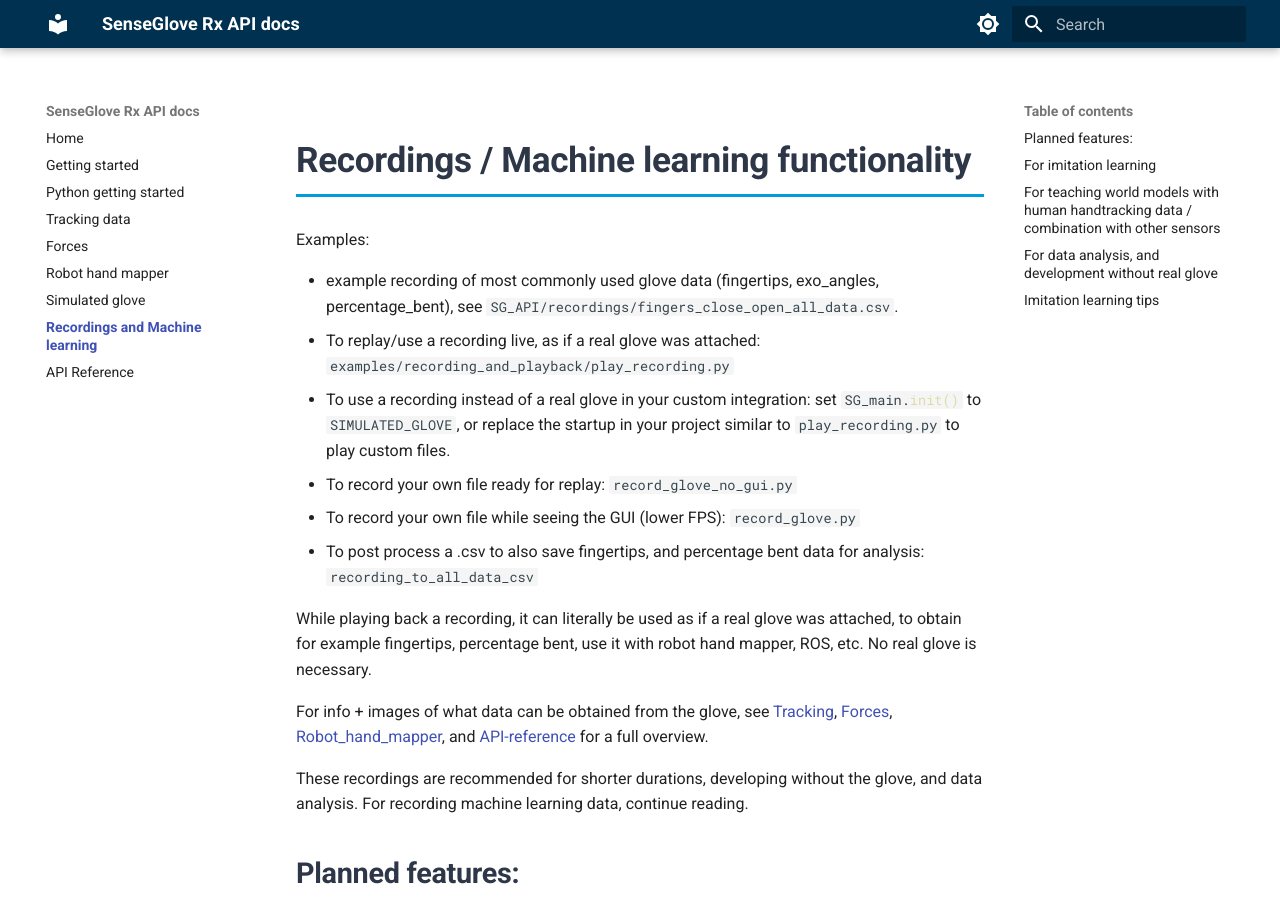
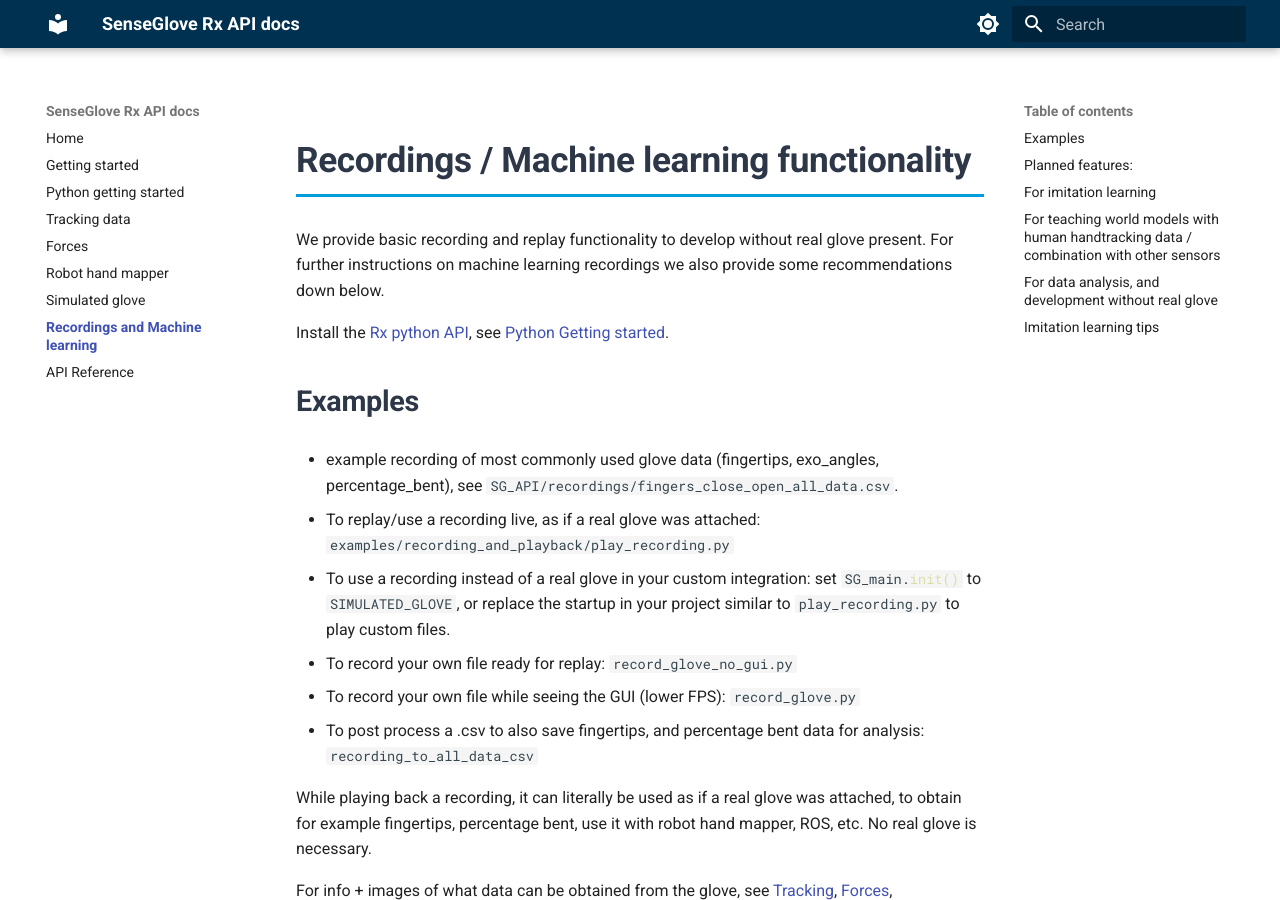
Before and after one commit to Adjuvo/SenseGlove-R1-API, an MkDocs documentation site: the page built from docs/recordings_and_playback.md, in a window 1280 px wide and 900 px high. Built offline with MkDocs 1.6.1 and Material for MkDocs 9.7.7, drawn with Linux system fonts in a browser that asks for light colours; some of the changed text lies outside the part shown.

```diff
--- a/docs/recordings_and_playback.md
+++ b/docs/recordings_and_playback.md
@@ -1,5 +1,9 @@
 # Recordings / Machine learning functionality
-Examples:
+We provide basic recording and replay functionality to develop without real glove present. For further instructions on machine learning recordings we also provide some recommendations down below.
+
+Install the [Rx python API](https://github.com/Adjuvo/SenseGlove-R1-API), see [Python Getting started](python_getting_started.md).
+
+## Examples
 
 - example recording of most commonly used glove data (fingertips, exo_angles, percentage_bent), see `SG_API/recordings/fingers_close_open_all_data.csv`.
 - To replay/use a recording live, as if a real glove was attached: `examples/recording_and_playback/play_recording.py`
```
Also changed, not shown: other parts of docs/recordings_and_playback.md (+0 -3 lines), docs/releases.md (+5 -0 lines).
